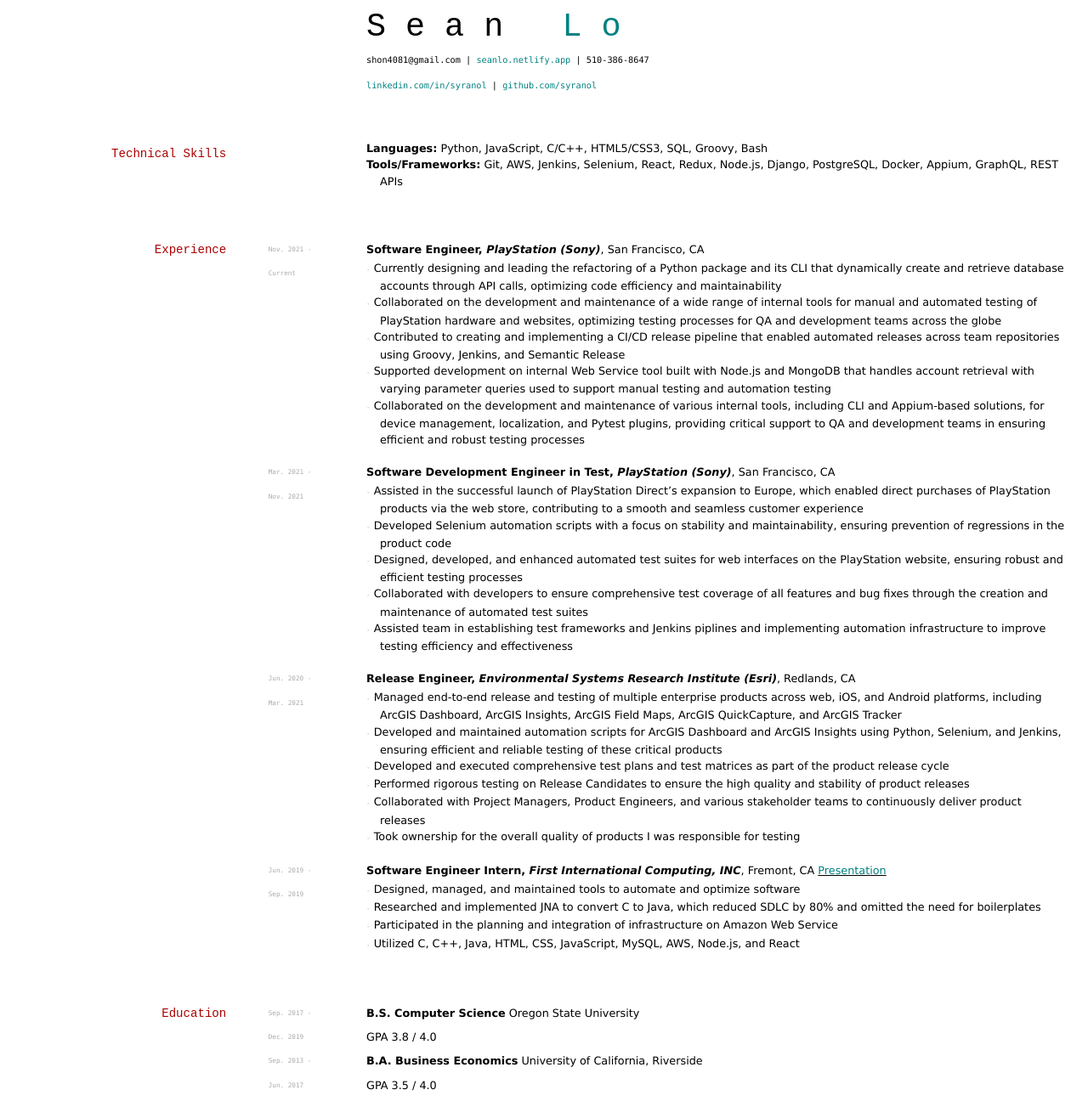
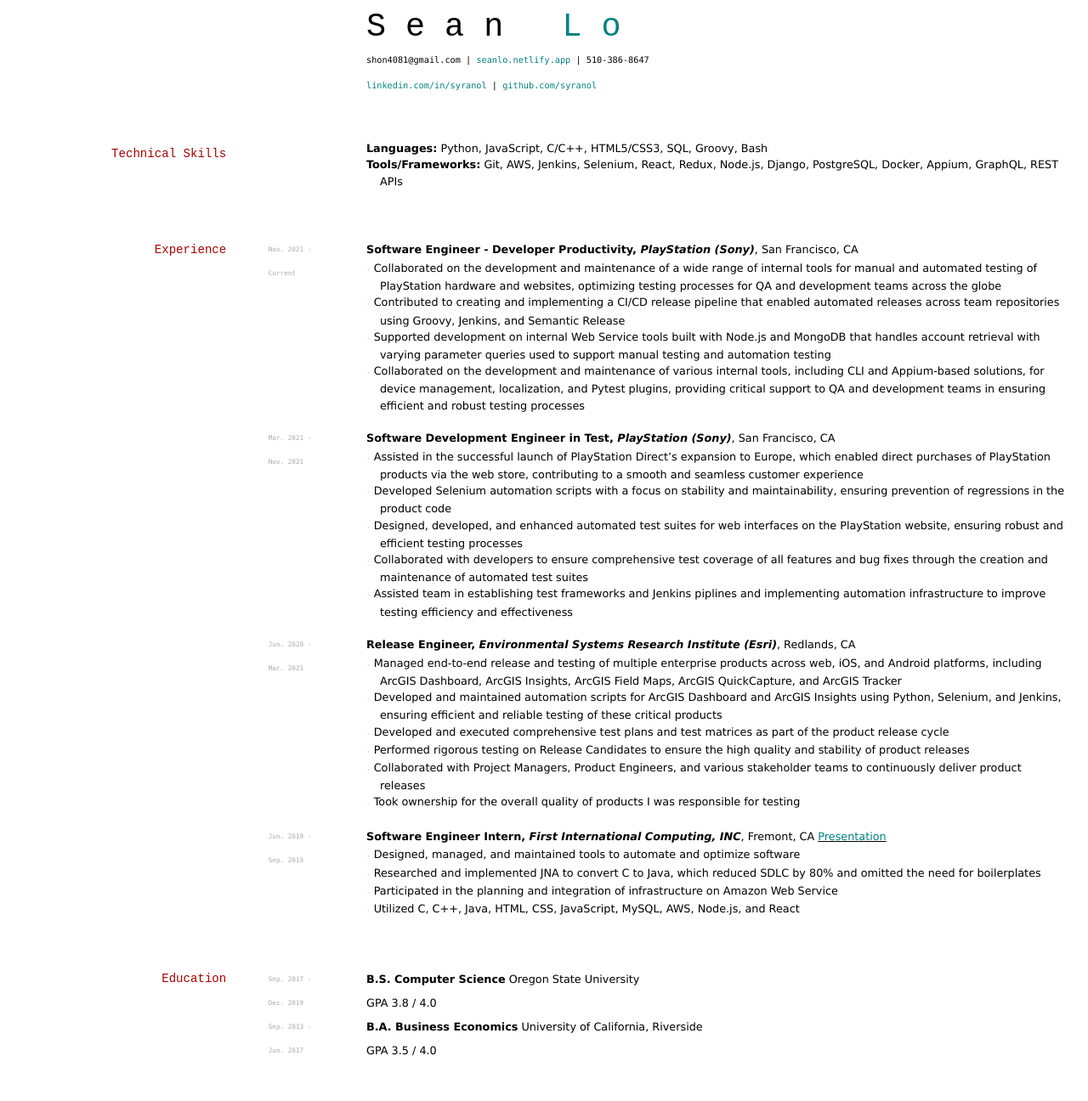
Before and after one commit to elipapa/markdown-cv, a Jekyll site: the page built from index.md, in a window 1280 px wide. Shown: the whole page at 85% size. Built offline with Jekyll 4.4.1, drawn with Linux system fonts in a browser that asks for light colours; after the commit the page ends 1255 px from its top, so only the background shows below that.

Commit message:
Update index.md

```diff
--- a/index.md
+++ b/index.md
@@ -23,14 +23,12 @@
 ## Experience
 
 `Nov. 2021 -`
-__Software Engineer, *PlayStation (Sony)*__, San Francisco, CA
+__Software Engineer - Developer Productivity, *PlayStation (Sony)*__, San Francisco, CA
 
 `Current`
-
-- `-` Currently designing and leading the refactoring of a Python package and its CLI that dynamically create and retrieve database accounts through API calls, optimizing code efficiency and maintainability
 - `-` Collaborated on the development and maintenance of a wide range of internal tools for manual and automated testing of PlayStation hardware and  websites, optimizing testing processes for QA and development teams across the globe
 - `-` Contributed to creating and implementing a CI/CD release pipeline that enabled automated releases across team repositories using Groovy, Jenkins, and Semantic Release
-- `-` Supported development on internal Web Service tool built with Node.js and MongoDB that handles account retrieval with varying parameter queries used to support manual testing and automation testing
+- `-` Supported development on internal Web Service tools built with Node.js and MongoDB that handles account retrieval with varying parameter queries used to support manual testing and automation testing
 - `-` Collaborated on the development and maintenance of various internal tools, including CLI and Appium-based solutions, for device management, localization, and Pytest plugins, providing critical support to QA and development teams in ensuring efficient and robust testing processes
 
 
```
